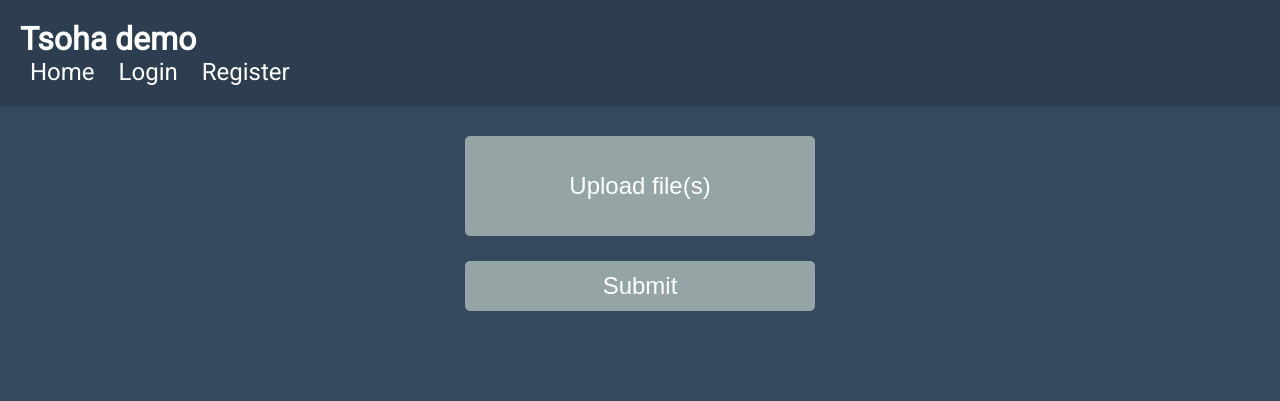
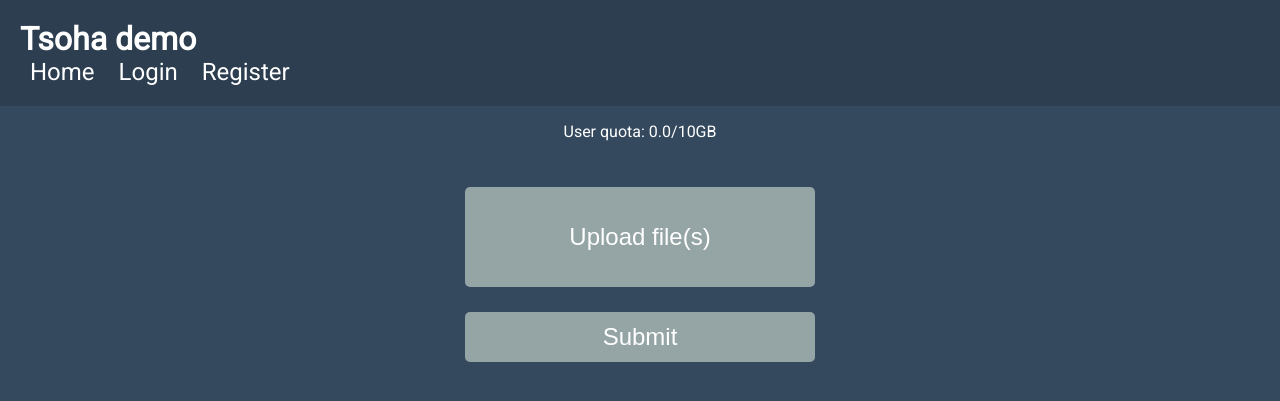
Before and after one commit to ArktinenKarpalo/demo-tsoha, a Flask app: template templates/upload.html in a window 1280 px wide. Shown: the top 401 px of the page. Run offline with Flask 2, Linux system fonts and the light colour scheme; the template is opened without the code that fills it: most values are stand-ins (such as "Sample title", 1, 10 or a date in 2020); some libraries are stand-ins or nearby versions.

Commit message:
Show quota for user when uploading

```diff
--- a/src/routes.py
+++ b/src/routes.py
@@ -150,7 +150,8 @@ def upload():
         if user_id == None:
             return render_template_string("Please log in first"), 401
         else:
-            return render_template("upload.html", logged_in=1)
+            user = User.query.filter_by(id=user_id).first()
+            return render_template("upload.html", logged_in=1, used_quota=user.used_quota, max_quota=user.max_quota)
     elif request.method == "POST":
         user_id = auth.loggedInAs(request.form["session_token"])
         if user_id == None:
--- a/templates/upload.html
+++ b/templates/upload.html
@@ -6,6 +6,7 @@
 
 {% block body %}
 	<div id="upload_main">
+		<p>User quota: {{(used_quota/1000000000)|round(3, "ceil")}}/{{max_quota/1000000000}}GB</p>
 		<form method="post" enctype="multipart/form-data" id="upload_form">
 			<div id="upload_wrapper">
 				<input type="button" name="upload_btn" id="upload_btn" value="Upload file(s)">
```
